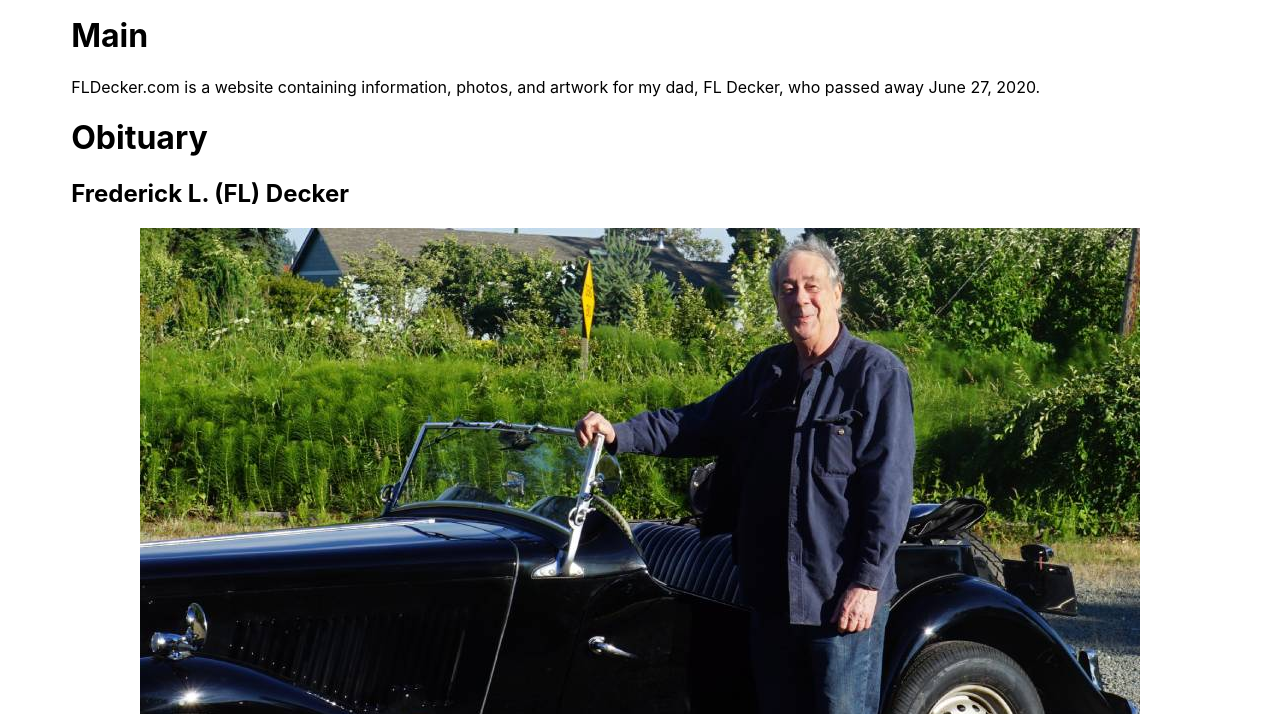
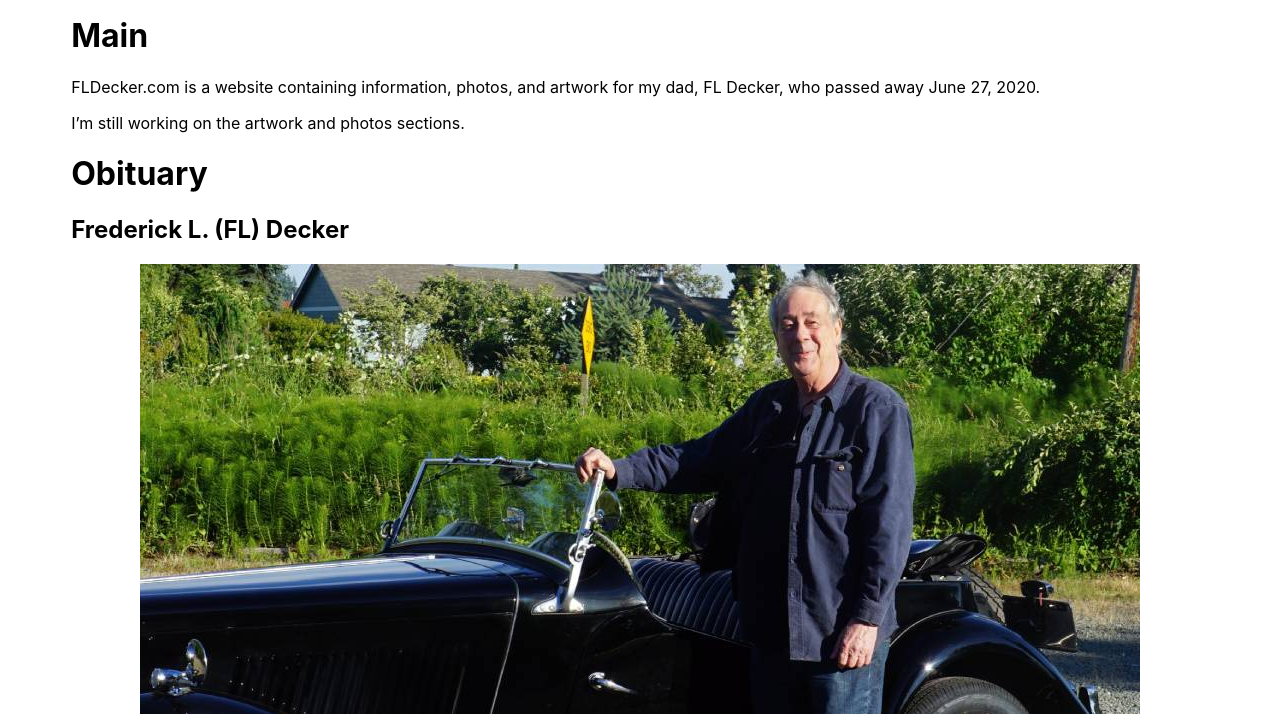
Before and after one commit to jddecker/fldecker.com, a plain HTML site: page index.html in a window 1280 px wide. Shown: the part 86-800 px from the top of the page. Drawn offline with Linux system fonts and the light colour scheme.

Commit message:
Updated with some additional header text

```diff
--- a/index.html
+++ b/index.html
@@ -5,7 +5,7 @@
         <meta name="description" content="FLDecker.com will be a website containing information, pictures, and artwork for FL Decker who passed away June 27, 2020.">
         <meta name="keywords" content="FL Decker, Frederick L Decker, Frederick Lee Decker">
         <meta name="author" content="Jeffrey David Decker">
-        <meta name="viewport" content="width=device-width">
+        <meta name="viewport" content="width=device-width, initial-scale=1.0">
         <title>FL Decker</title>
         <link rel="stylesheet" href="style.css">
     </head>
@@ -26,6 +26,7 @@
                 <!-- Content start -->
                 <h1>Main</h1>
                 <p>FLDecker.com is a website containing information, photos, and artwork for my dad, FL Decker, who passed away June 27, 2020.</p>
+                <p>I’m still working on the artwork and photos sections.</p>
                 <h1>Obituary</h1>
                 <h2>Frederick L. (FL) Decker</h2>
                 <p class="obit-img">
```
